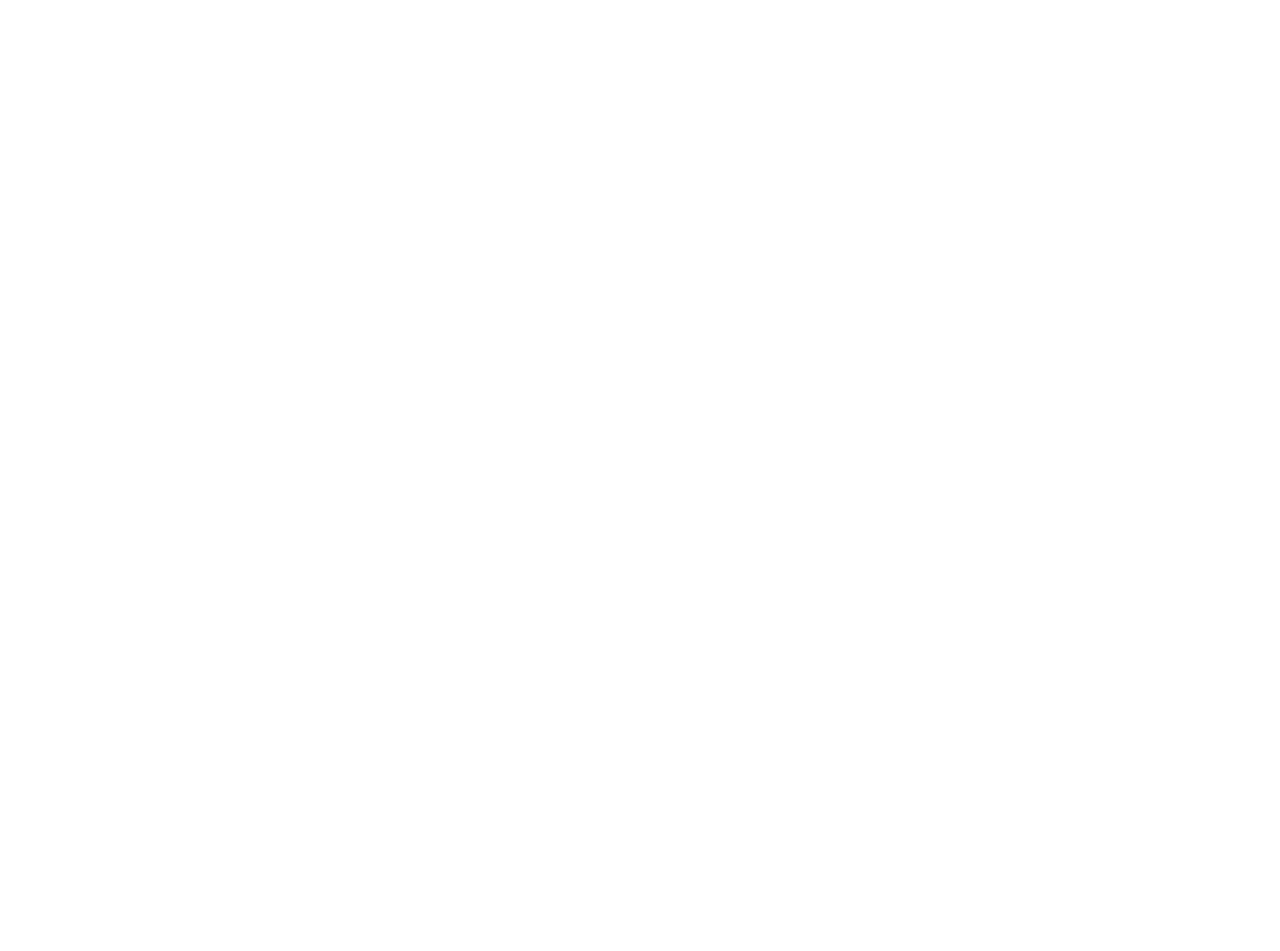
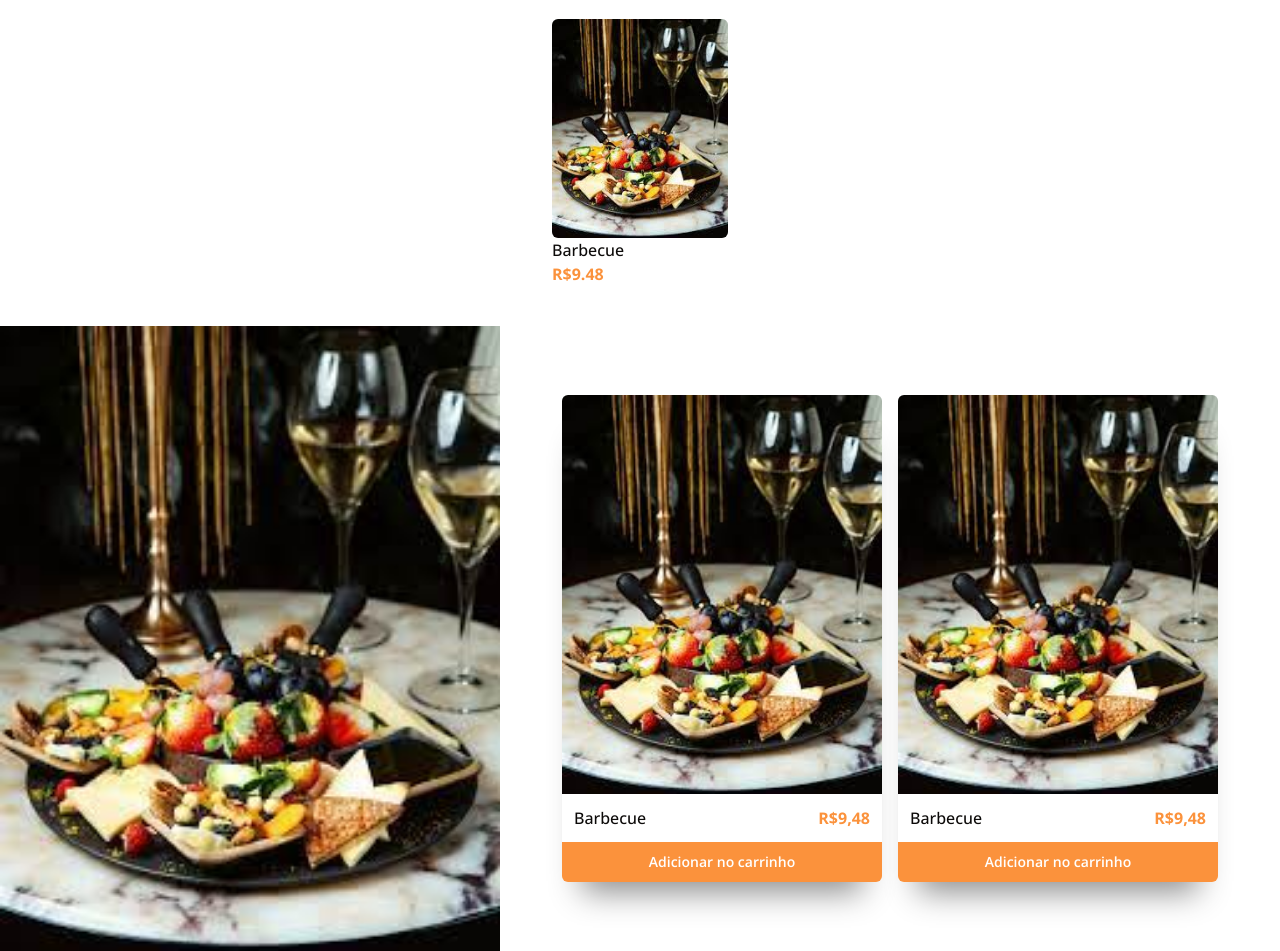
Before and after one commit to Bite-s-Team/Front-End-FoodSys, a Next.js app: page / in a window 1280 px wide. Shown: the part 414-1365 px from the top of the page. Before the commit the page ends 800 px from the top, so only its background shows below. Built offline with nearby package versions, Linux system fonts and the light colour scheme.

Commit message:
adição: criação dos cards da pagina home

```diff
--- a/src/app/(application)/page.tsx
+++ b/src/app/(application)/page.tsx
@@ -1,7 +1,113 @@
+import Image from "next/image";
+import { FoodCard } from "@/components/FoodCards/FoodCard";
+import image from "./image.jpeg";
+import { Button } from "@/components/ui/Button";
+
+const data = [
+  {
+    id: 1,
+    image: image,
+    title: "Barbecue",
+    price: "R$9.48"
+  },
+  {
+    id: 2,
+    image: image,
+    title: "Barbecue",
+    price: "R$9.48"
+  },
+  {
+    id: 3,
+    image: image,
+    title: "Barbecue",
+    price: "R$9.48"
+  },
+  {
+    id: 3,
+    image: image,
+    title: "Barbecue",
+    price: "R$9.48"
+  },
+  {
+    id: 4,
+    image: image,
+    title: "Barbecue",
+    price: "R$9.48"
+  },
+  {
+    id: 5,
+    image: image,
+    title: "Barbecue",
+    price: "R$9.48"
+  },
+  {
+    id: 6,
+    image: image,
+    title: "Barbecue",
+    price: "R$9.48"
+  }
+]
+
 export default function Home() {
   return (
-    <main >
-      <h1>Home</h1>
+    <main>
+      <section className="max-w-screen-2xl m-auto my-10">
+        <h1 className="font-bold text-2xl text-zinc-700 my-4">Prepare para si</h1>
+        <FoodCard.root>
+          { data.map((card) => (
+            <FoodCard.container key={card.id}>
+              <FoodCard.imageContainer>
+                <Image
+                  src={card.image}
+                  alt="Imagem do prato"
+                  className="w-full rounded-md"
+                />
+              </FoodCard.imageContainer>
+              <FoodCard.title title={card.title}/>
+              <FoodCard.price title={card.price}/>
+            </FoodCard.container>
+          ))
+
+          }
+        </FoodCard.root>
+      </section>
+      <div className="flex max-w-screen-2xl m-auto">
+        <Image
+          src={image}
+          alt="Imagem do prato"
+          width={500}
+        />
+        <FoodCard.root>
+          <FoodCard.shadow>
+            <Image
+              src={image}
+              alt="Imagem do prato"
+              className="w-full"
+            />
+            <FoodCard.details>
+              <FoodCard.title title="Barbecue"/>
+              <FoodCard.price title=" R$9,48"/>
+            </FoodCard.details>
+            <Button variant="cardButton">
+              Adicionar no carrinho
+            </Button>
+          </FoodCard.shadow>
+          <FoodCard.shadow>
+            <Image
+              src={image}
+              alt="Imagem do prato"
+              className="w-full"
+            />
+            <FoodCard.details>
+              <FoodCard.title title="Barbecue"/>
+              <FoodCard.price title=" R$9,48"/>
+            </FoodCard.details>
+            <Button variant="cardButton">
+              Adicionar no carrinho
+            </Button>
+          </FoodCard.shadow>
+        </FoodCard.root>
+      </div>
     </main>
   )
 }
--- a/src/app/layout.tsx
+++ b/src/app/layout.tsx
@@ -16,7 +16,7 @@
 }) {
   return (
     <html lang="pt-br">
-      <body className={open.className}>{children}</body>
+      <body suppressHydrationWarning={true} className={open.className}>{children}</body>
     </html>
   )
 }
--- /dev/null
+++ b/src/components/FoodCards/FoodCard.ts
@@ -0,0 +1,17 @@
+import { FoodCardContainer } from "./FoodCardContainer";
+import { FoodCardContainerShadow } from "./FoodCardContainerShadow";
+import { FoodCardDetailsContainer } from "./FoodCardDeailsContainer";
+import { FoodCardPrice } from "./FoodCardPrice";
+import { FoodCardTitle } from "./FoodCardTitle";
+import { FoodCardsContainer } from "./FoodCardsContainer";
+import { FoodCardImageContainer } from "./FoorCardImageContainer";
+
+export const FoodCard = {
+  root: FoodCardsContainer,
+  container: FoodCardContainer,
+  shadow: FoodCardContainerShadow,
+  title: FoodCardTitle,
+  price: FoodCardPrice,
+  imageContainer: FoodCardImageContainer,
+  details: FoodCardDetailsContainer
+}
--- /dev/null
+++ b/src/components/FoodCards/FoodCardContainer/index.tsx
@@ -0,0 +1,10 @@
+import { ReactNode } from "react";
+
+export function FoodCardContainer({children}:{children:ReactNode}){
+
+  return (
+    <div className="flex flex-col items-start w-auto">
+      {children}
+    </div>
+  )
+}
--- /dev/null
+++ b/src/components/FoodCards/FoodCardContainerShadow/index.tsx
@@ -0,0 +1,10 @@
+import { ReactNode } from "react";
+
+export function FoodCardContainerShadow({children}:{children:ReactNode}){
+
+  return (
+    <div className="flex flex-col items-start w-80 shadow-shadowCard rounded-md overflow-hidden">
+      {children}
+    </div>
+  )
+}
--- /dev/null
+++ b/src/components/FoodCards/FoodCardDeailsContainer/index.tsx
@@ -0,0 +1,11 @@
+
+import { ReactNode } from 'react';
+
+export function FoodCardDetailsContainer({children}:{children: ReactNode}){
+
+  return(
+    <div className='flex justify-between w-full p-3'>
+      {children}
+    </div>
+  )
+}
--- /dev/null
+++ b/src/components/FoodCards/FoodCardPrice/index.tsx
@@ -0,0 +1,7 @@
+
+export function FoodCardPrice({title}:{title: string}){
+
+  return (
+    <h3 className="font-bold text-orange-400">{title}</h3>
+  )
+}
--- /dev/null
+++ b/src/components/FoodCards/FoodCardTitle/index.tsx
@@ -0,0 +1,8 @@
+
+
+export function FoodCardTitle({title}:{title: string}){
+
+  return (
+    <h3 className="font-medium">{title}</h3>
+  )
+}
--- /dev/null
+++ b/src/components/FoodCards/FoodCardsContainer/index.tsx
@@ -0,0 +1,10 @@
+import { ReactNode } from "react";
+
+export function FoodCardsContainer({children}:{children:ReactNode}){
+
+  return (
+    <section className="flex items-center justify-around gap-4 flex-wrap max-w-screen-2xl m-auto px-6">
+      {children}
+    </section>
+  )
+}
--- /dev/null
+++ b/src/components/FoodCards/FoorCardImageContainer/index.tsx
@@ -0,0 +1,10 @@
+import { ReactNode } from "react";
+
+export function FoodCardImageContainer({children}:{children:ReactNode}){
+
+  return (
+    <div className="w-44">
+      {children}
+    </div>
+  )
+}
--- a/src/components/ui/Button.tsx
+++ b/src/components/ui/Button.tsx
@@ -11,6 +11,7 @@
       variant: {
         default: "bg-orange-400 text-white hover:bg-orange-400/90",
         link: "text-orange-400 underline-offset-4 hover:underline",
+        cardButton: "w-full bg-orange-400 text-white rounded-none font-semibold"
       },
       size: {
         default: "h-10 px-4 py-2",
--- a/tailwind.config.ts
+++ b/tailwind.config.ts
@@ -70,6 +70,9 @@
         "accordion-down": "accordion-down 0.2s ease-out",
         "accordion-up": "accordion-up 0.2s ease-out",
       },
+      boxShadow: {
+        "shadowCard": "0 30px 30px -20px rgb(0 0 0 / 0.45)"
+      }
     },
   },
   plugins: [require("tailwindcss-animate")],
```
Also changed, not shown: src/app/(application)/image.jpeg (added).
